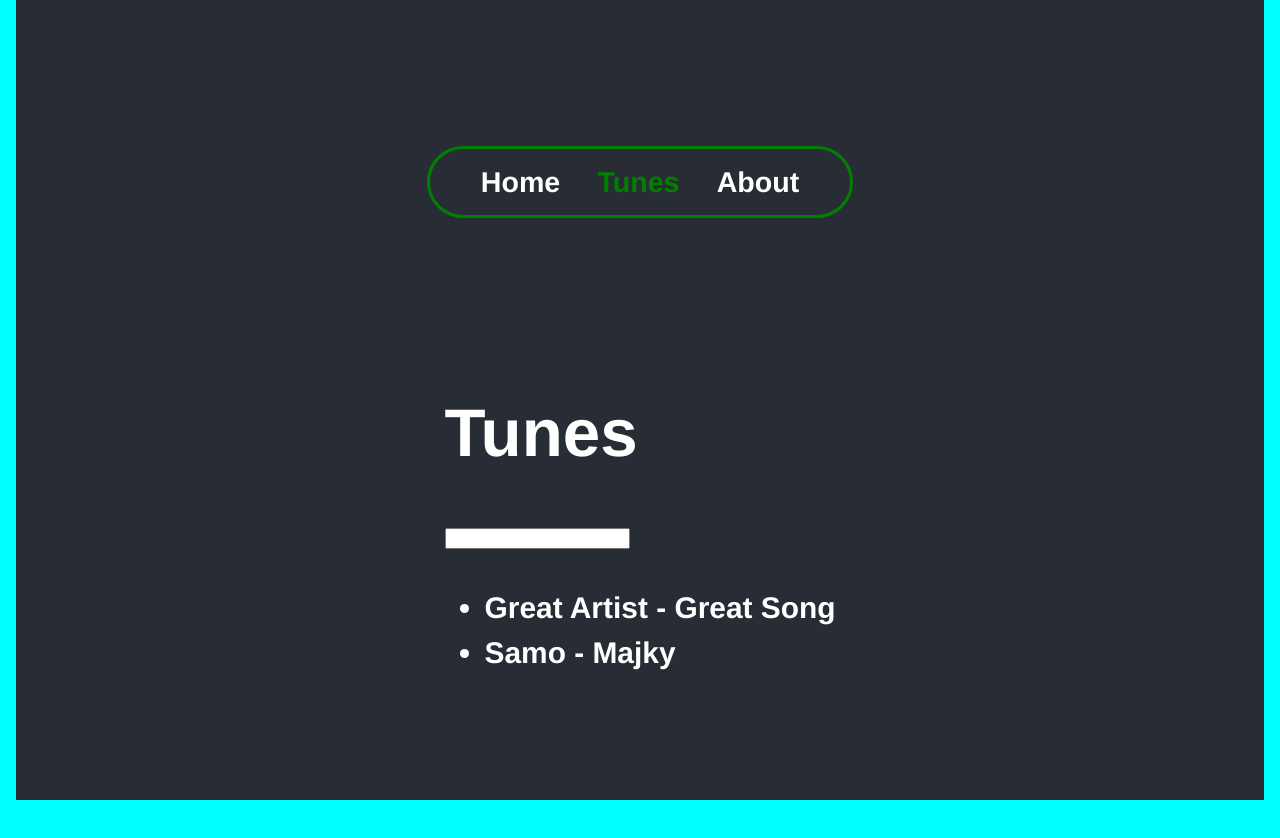
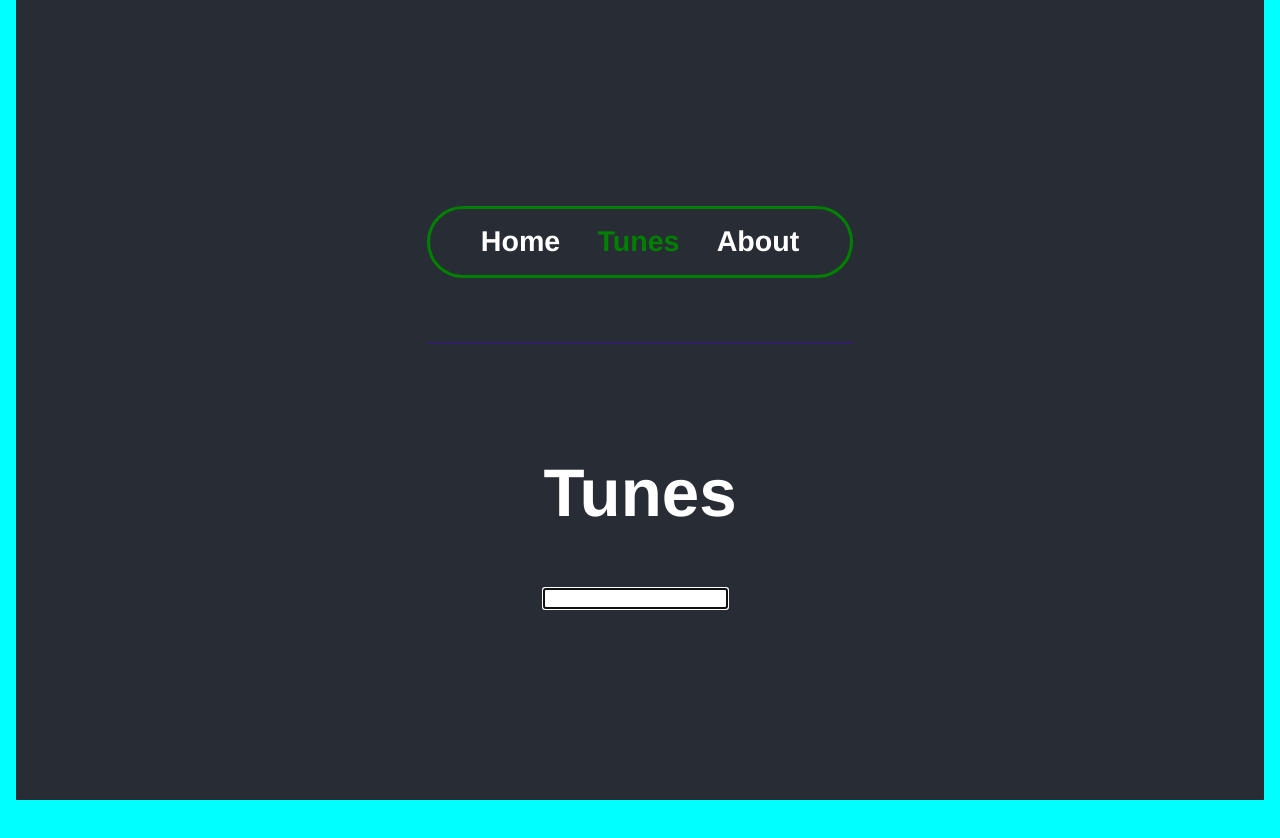
Before and after one commit to MichalPavlovsky/Itunes, a React (Create React App) app: page /tunes in a window 1280 px wide. Shown: the top 838 px of the page. Built offline with nearby package versions, Linux system fonts and the light colour scheme.

Commit message:
before getting data

```diff
--- a/src/components/tunes/TunesSearchForm.tsx
+++ b/src/components/tunes/TunesSearchForm.tsx
@@ -1,27 +1,33 @@
-import React, { useState } from 'react'
+import React, { useRef} from 'react'
+import { debounce } from 'lodash-es'
 
 type Props = {
-  onSearchFormSubmit: (data: string) => void
-  query: string
-  onInputChange: (data: string) => void
+  onSearch: (query: string) => void
 }
 
 const TunesSearchForm: React.FC<Props> = (props) => {
-    const {query} = props
+  const searchInput = useRef<HTMLInputElement>(null)
     const handleSubmit = (e: React.FormEvent<HTMLFormElement>) => {
         e.preventDefault()
-        props.onSearchFormSubmit(query)
+        searchForMusic()
+
     }
-    const handleInput = (e: React.ChangeEvent<HTMLInputElement>) => {
-        props.onInputChange(e.target.value)
+    const searchForMusic = () => {
+      let searchString = searchInput.current?.value
+      if (searchString) props.onSearch(searchString)
     }
+
+    const handleInput = debounce((e: React.ChangeEvent<HTMLInputElement>) => {
+      searchForMusic()
+    }, 500)
 
   return (
       <div>
         <form onSubmit={handleSubmit}>
           <input
+          autoFocus
+          ref={searchInput}
           type='text'
-          value={query}
           onChange={handleInput}
           className='search'
           />
--- a/src/views/Tunes.tsx
+++ b/src/views/Tunes.tsx
@@ -2,38 +2,31 @@ import React, { useState } from 'react'
 
 import TunesList from '../components/tunes/TunesList'
 import TunesSearchForm from '../components/tunes/TunesSearchForm'
-
+import axios from 'axios'
 
 const Tunes = () => {
-    const [query, setQuery] = useState('')
-    const [songs, setSongs] = useState([
-        { id: 1, artist: 'Great Artist', name: 'Great Song' },
-        {
-            id: 2,
-            artist: 'Samo',
-            name: 'Majky'
-        }
-    ])
+    const [query] = useState('')
+    const [songs, setSongs] = useState([])
+    const handleSearch =(query: string) => {
+        axios.get(
+            `https://itunes.apple.com/seach
+            ?term=${encodeURI(query)}
+            &entity=musicTrack
+            &limit=5`
+        ).then(response => {
+            console.log(response)
+        })
+    }
 
     const handleSearchFormSubmit = (data: string) => {
-        const newSong = {
-            id: Math.max(...songs.map(s => s.id)) + 1,
-            artist: data,
-            name: data
-        }
-        setSongs([...songs, newSong])
-    }
-    const handleInputChange = (data: string) => {
-        setQuery(data)
+        setSongs([])
     }
     return (
         <div>
         <article className='tunes'>
             <h1>Tunes</h1>
             <TunesSearchForm
-            onInputChange={handleInputChange}
-            query={query}
-            onSearchFormSubmit={handleSearchFormSubmit}/>
+            onSearch={handleSearch}/>
             <TunesList songs={songs}/>
         </article>
 
```
Also changed, not shown: package.json (+7 -0 lines), src/server.tsx (added, +13 -0 lines), 1 other file (tests, documents, lock files or other folders).
